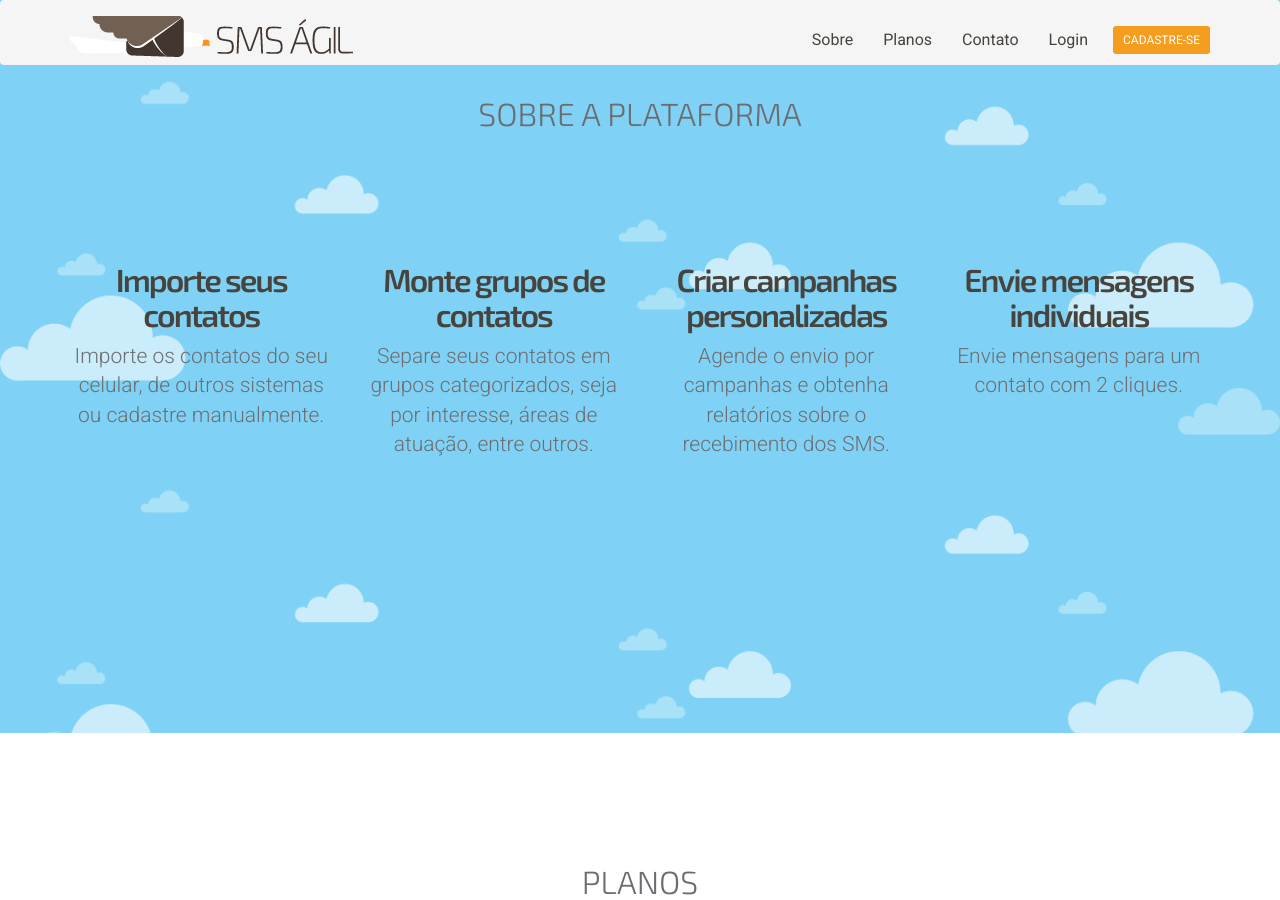
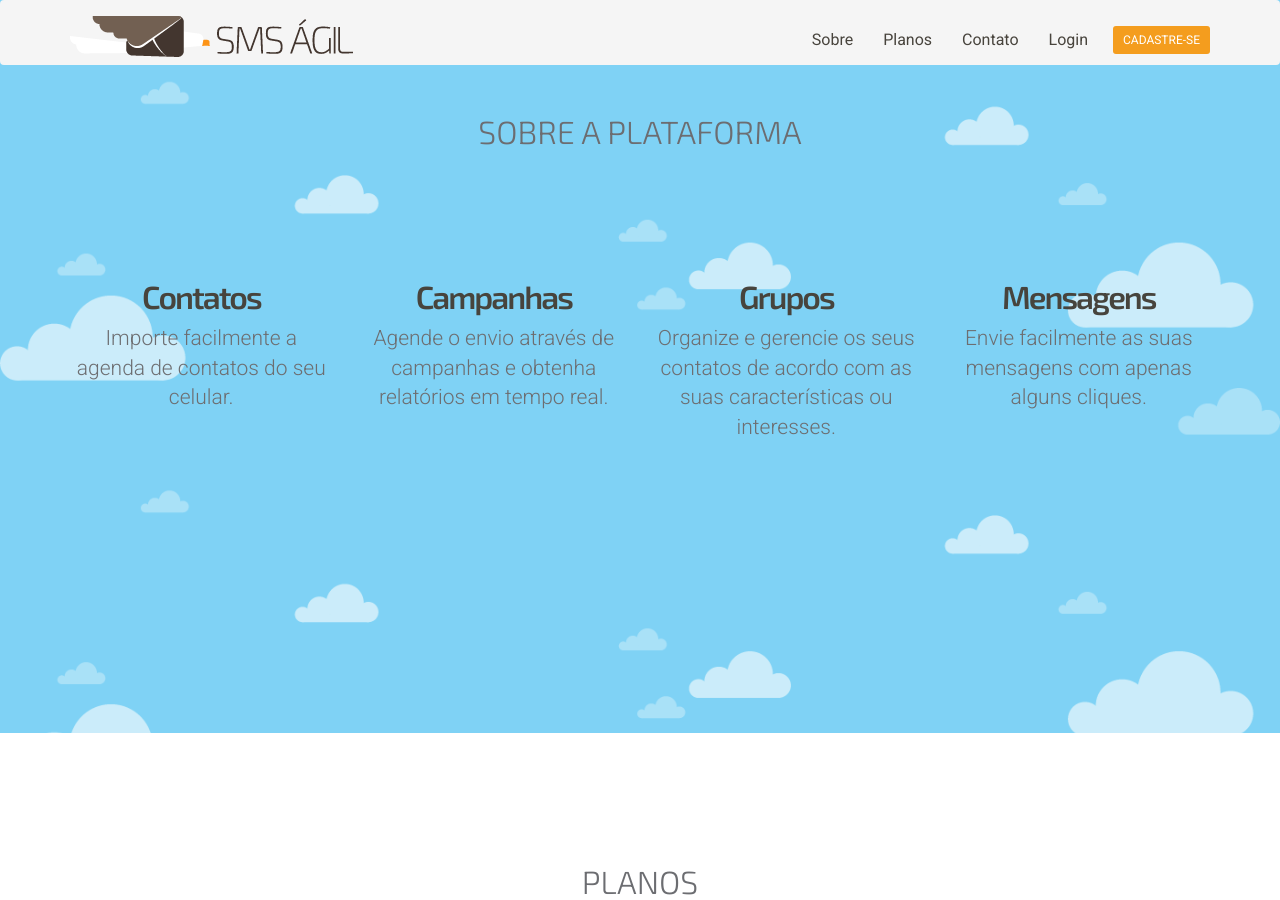
Before and after one commit to smsagil/smsagil.github.io, a Jekyll site: the page built from index.html, in a window 1280 px wide and 900 px high, scrolled down 3767 px. Built offline with Jekyll 4.4.1, drawn with Linux system fonts in a browser that asks for light colours.

Commit message:
About platform reformulated

```diff
--- a/_layouts/default.html
+++ b/_layouts/default.html
@@ -201,23 +201,23 @@
 				<div class="row">
 					<div class="col-md-3 text-center">
 						<img src="" alt="">
-						<h2 class="title-col">Importe seus contatos</h2>
-						<p class="lead">Importe os contatos do seu celular, de outros sistemas ou cadastre manualmente.</p>
+						<h2 class="title-col">Contatos</h2>
+						<p class="lead">Importe facilmente a agenda de contatos do seu celular.</p>
 					</div>
 					<div class="col-md-3 text-center">
 						<img src="" alt="">
-						<h2 class="title-col">Monte grupos de contatos</h2>
-						<p class="lead">Separe seus contatos em grupos categorizados, seja por interesse, áreas de atuação, entre outros.</p>
+						<h2 class="title-col">Campanhas</h2>
+						<p class="lead">Agende o envio através de campanhas e obtenha relatórios em tempo real.</p>
 					</div>
 					<div class="col-md-3 text-center">
 						<img src="" alt="">
-						<h2 class="title-col">Criar campanhas personalizadas</h2>
-						<p class="lead">Agende o envio por campanhas e obtenha relatórios sobre o recebimento dos SMS.</p>
+						<h2 class="title-col">Grupos</h2>
+						<p class="lead">Organize e gerencie os seus contatos de acordo com as suas características ou interesses.</p>
 					</div>
 					<div class="col-md-3 text-center">
 						<img src="" alt="">
-						<h2 class="title-col">Envie mensagens individuais</h2>
-						<p class="lead">Envie mensagens para um contato com 2 cliques.</p>
+						<h2 class="title-col">Mensagens</h2>
+						<p class="lead">Envie facilmente as suas mensagens com apenas alguns cliques.</p>
 					</div>
 				</div>
 			</div>
```
Also changed, not shown: 3 other files.
